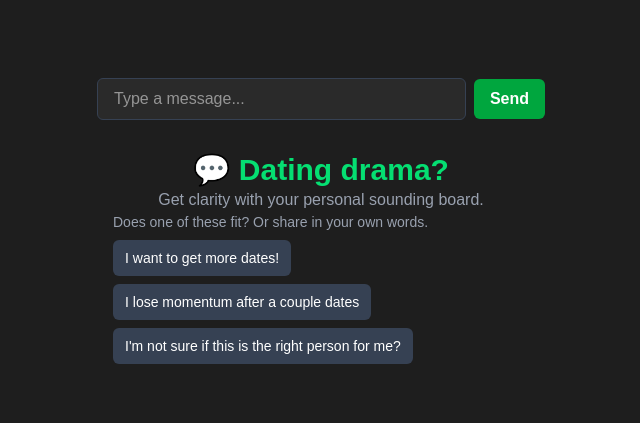
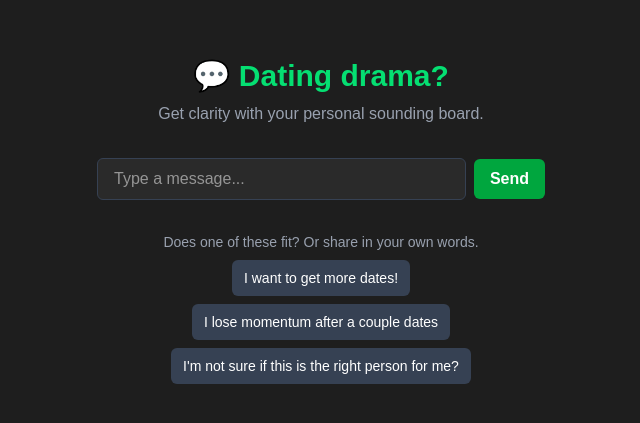
Before and after one commit to jsi0c/ai-dating-coach, a Next.js app: page / in a window 1280 px wide. Shown: the part 179-602 px from the top of the page, without its empty margins (319-959 px from the left). Built offline with nearby package versions, Linux system fonts and the light colour scheme.

Commit message:
Fix: move header and subheader above chat input on landing screen

```diff
--- a/src/app/page.tsx
+++ b/src/app/page.tsx
@@ -17,21 +17,18 @@ export default function Home() {
   const [message, setMessage] = useState('');
   const [chatLog, setChatLog] = useState<MessageBlock[]>([]);
   const [loading, setLoading] = useState(false);
-  const [suggestions, setSuggestions] = useState<string[]>([]); // 🔥 for prompt suggestions
+  const [suggestions, setSuggestions] = useState<string[]>([]);
   const [conversationPhase, setConversationPhase] = useState<'expert' | 'awaiting-user-response' | 'others'>('expert');
   const chatBottomRef = useRef<HTMLDivElement>(null);
 
   const sendMessage = async (input: string) => {
     if (!input.trim()) {
       if (chatLog.length === 0) {
-        // 🔥 fetch suggestions if empty initial input
         try {
           const res = await fetch('/api/chat', {
             method: 'POST',
             headers: { 'Content-Type': 'application/json' },
-            body: JSON.stringify({
-              chatLog: [{ from: 'user', content: '' }],
-            }),
+            body: JSON.stringify({ chatLog: [{ from: 'user', content: '' }] }),
           });
 
           const data = await res.json();
@@ -48,16 +45,14 @@ export default function Home() {
     const newUserBlock: MessageBlock = { from: 'user', content: input };
     setChatLog((prev) => [...prev, newUserBlock]);
     setMessage('');
-    setSuggestions([]); // 🔥 hide prompts when user sends something
+    setSuggestions([]);
     setLoading(true);
 
     try {
       const res = await fetch('/api/chat', {
         method: 'POST',
         headers: { 'Content-Type': 'application/json' },
-        body: JSON.stringify({
-          chatLog: [...chatLog, { from: 'user', content: input }],
-        }),
+        body: JSON.stringify({ chatLog: [...chatLog, { from: 'user', content: input }] }),
       });
 
       const data: { responses?: PersonaResponse[]; suggestions?: string[]; error?: string } = await res.json();
@@ -72,23 +67,20 @@ export default function Home() {
           const newAIBlock: MessageBlock = { from: 'ai', content: data.responses };
           setChatLog((prev) => [...prev, newAIBlock]);
 
-          if (conversationPhase === 'expert') {
-            setConversationPhase('awaiting-user-response');
-          } else if (conversationPhase === 'awaiting-user-response') {
-            setConversationPhase('others');
-          } else {
-            setConversationPhase('expert');
-          }
+          setConversationPhase(
+            conversationPhase === 'expert'
+              ? 'awaiting-user-response'
+              : conversationPhase === 'awaiting-user-response'
+              ? 'others'
+              : 'expert'
+          );
         }
       } else {
         console.error(data.error || 'Something went wrong');
       }
     } catch (err: unknown) {
-      if (err instanceof Error) {
-        console.error(err.message);
-      } else {
-        console.error('Unknown error');
-      }
+      if (err instanceof Error) console.error(err.message);
+      else console.error('Unknown error');
     } finally {
       setLoading(false);
     }
@@ -99,16 +91,12 @@ export default function Home() {
   }, [chatLog]);
 
   useEffect(() => {
-    sendMessage(''); // 🔥 trigger suggestions on load
+    sendMessage('');
   }, []);
 
   return (
     <main className="min-h-screen bg-[#1e1e1e] text-white flex flex-col items-center px-4 pt-8 pb-28 relative">
       <div className="w-full max-w-md space-y-4">
-        <h1 className="text-3xl font-bold text-green-400">💬 Dating drama?</h1>
-        <p className="text-md text-gray-400">Get clarity with your personal sounding board.</p>
-
-        {/* Chat log */}
         {chatLog.map((block, index) => {
           if (block.from === 'user') {
             return (
@@ -145,7 +133,7 @@ export default function Home() {
         <div ref={chatBottomRef} className="h-1" />
       </div>
 
-      {/* Input form and suggestions */}
+      {/* Input and dynamic landing block */}
       <div
         className={`w-full ${
           chatLog.length === 0
@@ -153,14 +141,19 @@ export default function Home() {
             : 'fixed bottom-0 left-0 right-0 bg-[#1e1e1e] border-t border-gray-800 px-4 py-3'
         }`}
       >
+        {suggestions.length > 0 && chatLog.length === 0 && (
+          <div className="text-center space-y-2 mb-4">
+            <h1 className="text-3xl font-bold text-green-400">💬 Dating drama?</h1>
+            <p className="text-md text-gray-400">Get clarity with your personal sounding board.</p>
+          </div>
+        )}
+
         <form
           onSubmit={(e) => {
             e.preventDefault();
             sendMessage(message);
           }}
-          className={`${
-            chatLog.length === 0 ? 'w-full max-w-md' : 'max-w-md mx-auto'
-          } flex items-center gap-2`}
+          className={`${chatLog.length === 0 ? 'w-full max-w-md' : 'max-w-md mx-auto'} flex items-center gap-2`}
         >
           <input
             className="flex-1 rounded-md bg-[#2a2a2a] border border-gray-700 text-white px-4 py-2 focus:outline-none focus:ring-2 focus:ring-green-500"
@@ -178,12 +171,9 @@ export default function Home() {
         </form>
 
         {suggestions.length > 0 && chatLog.length === 0 && (
-          <div className="w-full max-w-md px-4 mt-4">
-                        <h1 className="text-3xl font-bold text-green-400 text-center">💬 Dating drama?</h1>
-                        <p className="text-md text-gray-400 text-center">Get clarity with your personal sounding board.</p>
-            <div className="bg-[#1e1e1e] space-y-2">
-<p className="text-gray-400 text-sm">Does one of these fit? Or share in your own words.</p>
-<div className="flex flex-wrap gap-2">
+          <div className="w-full max-w-md px-4 mt-4 text-center">
+            <p className="text-gray-400 text-sm mb-2">Does one of these fit? Or share in your own words.</p>
+            <div className="flex flex-wrap justify-center gap-2">
               {suggestions.map((prompt, idx) => (
                 <button
                   key={idx}
@@ -198,7 +188,6 @@ export default function Home() {
               ))}
             </div>
           </div>
-          </div>
         )}
       </div>
     </main>
```
Lines whose indentation alone changed are shown as unchanged.
